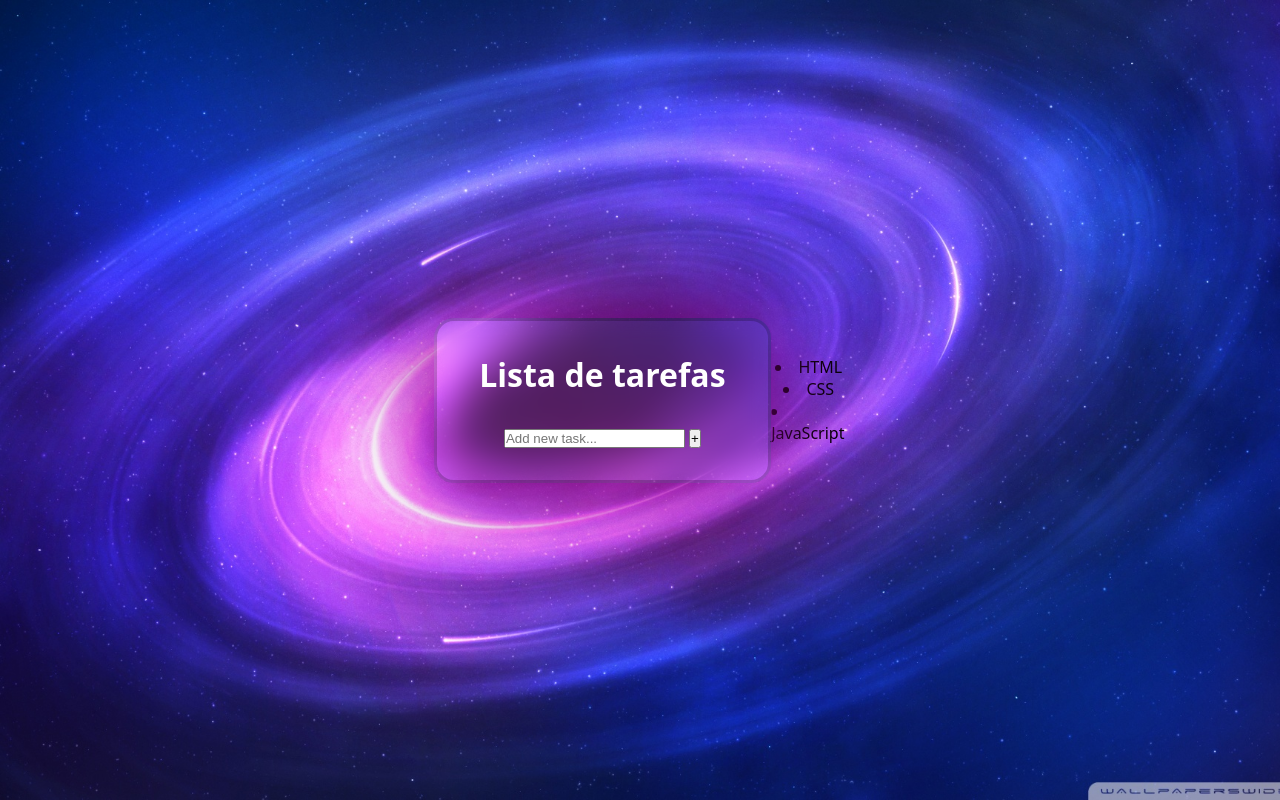
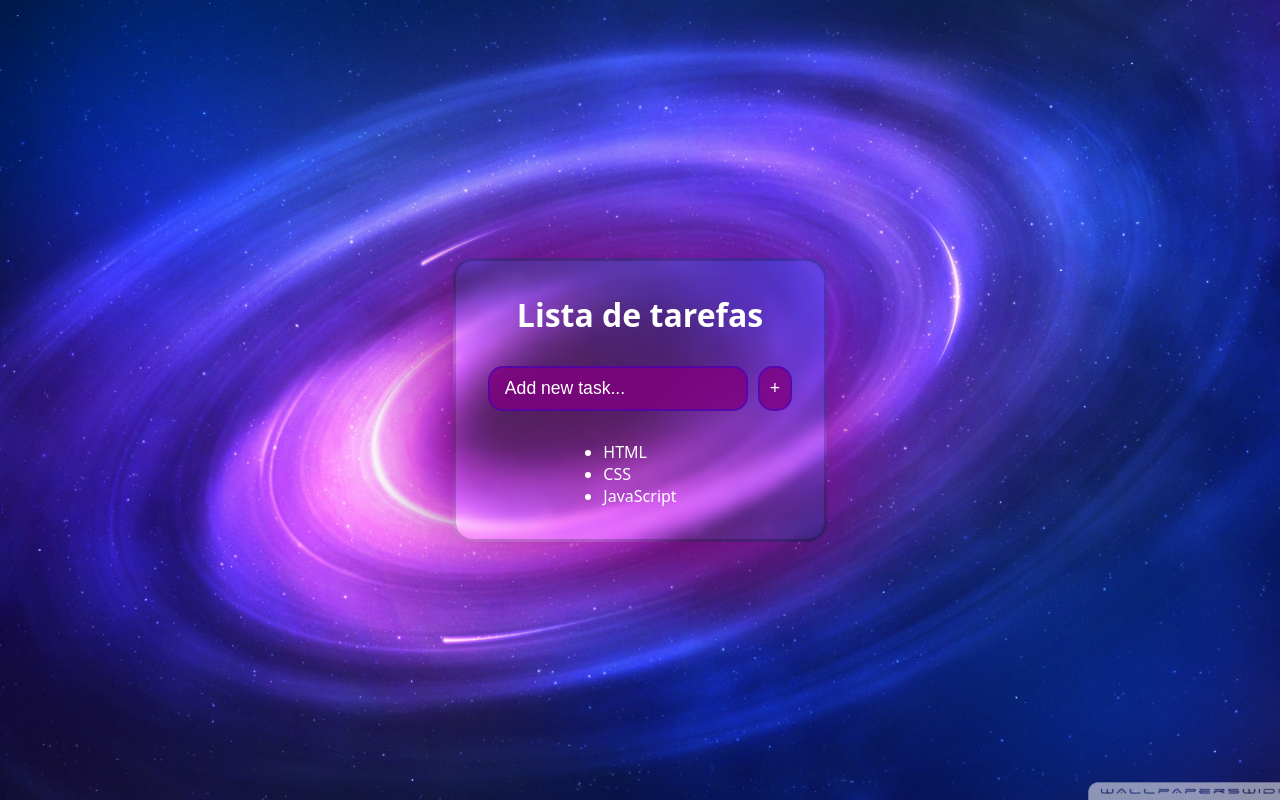
Before and after one commit to http-Figueiredo/ToDoListJS, a plain HTML site: page index.html in a window 1280 px wide. Drawn offline with Linux system fonts and the light colour scheme; a web font is replaced by a local one.

Commit message:
style: finished basic styling with CSS

```diff
--- a/index.html
+++ b/index.html
@@ -14,12 +14,13 @@
                     <input type="text" id="task-input" placeholder="Add new task...">
                     <button type="submit" id="add-task-btn">+</button>
                 </form>
-            </div>
-            <div class="todo-container">
-                <ul id="task-list"></ul>
+                <div class="todos-container">
+                <ul id="task-list">
                     <li>HTML</li>
                     <li>CSS</li>
                     <li>JavaScript</li>
+                </ul>
+            </div>
             </div>
         </div>
     </body>
--- a/style.css
+++ b/style.css
@@ -22,9 +22,9 @@ body{
     display: flex;
     justify-content: center;
     align-items: center;
-    /*width: 100%;
+    width: 100%;
     height: 100%;
-    padding: 0px 20px*/
+    padding: 0 20px;
 }
 
 .todo-app {
@@ -40,12 +40,60 @@ body{
     border: 3px solid rgba(0, 0, 0, 0.20);
     border-radius: 20px;
     box-shadow: 0 0 100px purple;
-    backdrop-filter: blur(10px);
+    backdrop-filter: blur(5px);
+}
+.todo-app h1 {
+    font-size: 2rem;
 }
 
-.todo-container {
+.input-area {
+    display: flex;
+    justify-content: space-between;
+    align-items: center;
+    width: 100%;
+}
+
+.input-area input{
+    flex: 1;
+    padding: 10px 15px;
+    font-size: 1.1rem;
+    border-radius: 15px;
+    border: 2px solid rgba(0, 0, 255, 0.3);
+    outline: none;
+    background: rgba(128, 0, 128, 0.8);
+    color: rgb(255, 255, 255);
+}
+
+.input-area input::placeholder {
+    color: rgb(255, 255, 255);
+}
+
+.input-area button {
     display: flex;
     align-items: center;
     justify-content: center;
-    flex-direction: column;
+    margin-left: 10px;
+    padding: 10px;
+    font-size: 1.1rem;
+    border-radius: 15px;
+    border: 2px solid rgba(0, 0, 255, 0.3);
+    background: rgba(128, 0, 128, 0.8);
+    color: rgb(255, 255, 255);
+    cursor: pointer;
 }
+
+.input-area button:hover {
+    transition: all 0.2s ease;
+    transform: scale(1.1);
+    background-color: rgba(168, 20, 168, 0.8);
+}
+
+.todos-container {
+    display: flex;
+    align-items: center;
+    justify-content: center;
+}
+
+.task-list {
+    width: 100%;
+}
```
